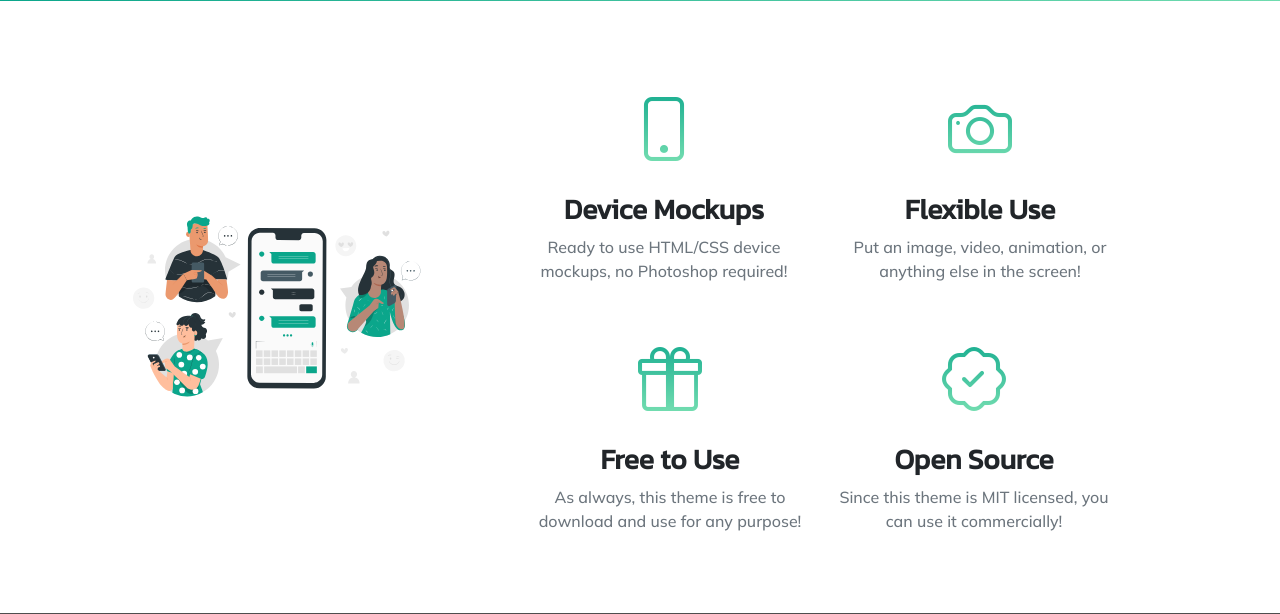
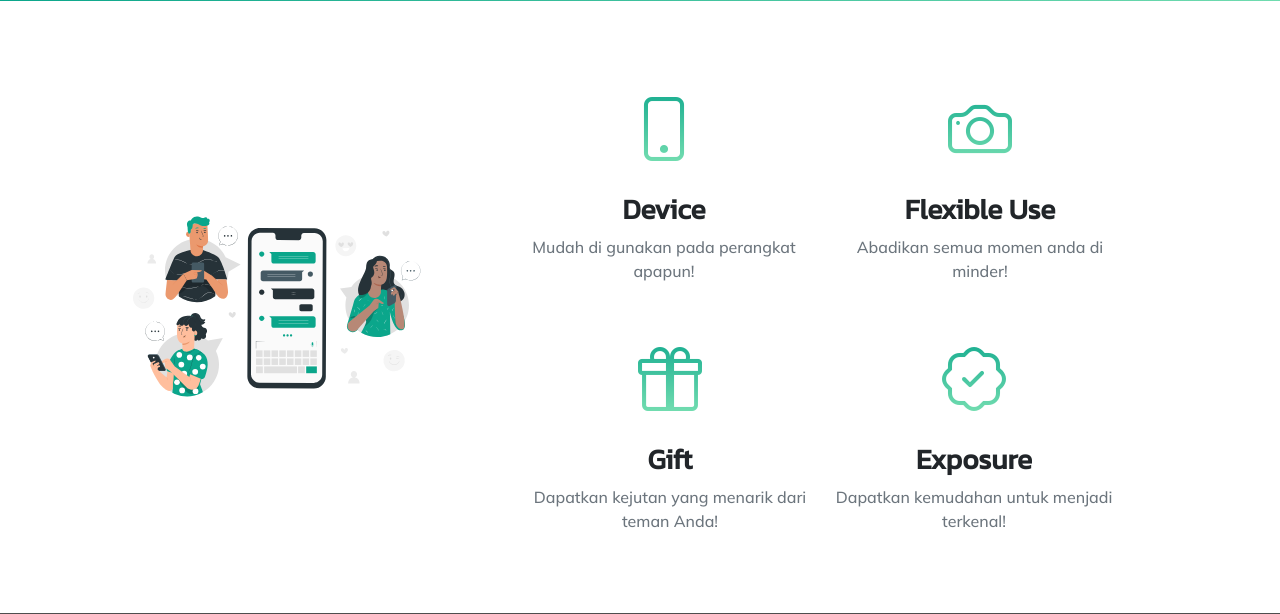
Before and after one commit to nan022/minder-app, a Flask app: page /minder in a window 1280 px wide. Shown: the part 988-1602 px from the top of the page. Run offline with Flask 2, Linux system fonts and the light colour scheme; some libraries are stand-ins or nearby versions; grey boxes are pictures that could not be loaded.

Commit message:
update landing

```diff
--- a/templates/landing.html
+++ b/templates/landing.html
@@ -132,9 +132,8 @@
                                 <!-- Feature item-->
                                 <div class="text-center">
                                     <i class="bi-phone icon-feature text-gradient d-block mb-3"></i>
-                                    <h3 class="font-alt">Device Mockups</h3>
-                                    <p class="text-muted mb-0">Ready to use HTML/CSS device mockups, no Photoshop
-                                        required!</p>
+                                    <h3 class="font-alt">Device</h3>
+                                    <p class="text-muted mb-0">Mudah di gunakan pada perangkat apapun!</p>
                                 </div>
                             </div>
                             <div class="col-md-6 mb-5">
@@ -142,8 +141,7 @@
                                 <div class="text-center">
                                     <i class="bi-camera icon-feature text-gradient d-block mb-3"></i>
                                     <h3 class="font-alt">Flexible Use</h3>
-                                    <p class="text-muted mb-0">Put an image, video, animation, or anything else in the
-                                        screen!</p>
+                                    <p class="text-muted mb-0">Abadikan semua momen anda di minder!</p>
                                 </div>
                             </div>
                         </div>
@@ -152,18 +150,16 @@
                                 <!-- Feature item-->
                                 <div class="text-center">
                                     <i class="bi-gift icon-feature text-gradient d-block mb-3"></i>
-                                    <h3 class="font-alt">Free to Use</h3>
-                                    <p class="text-muted mb-0">As always, this theme is free to download and use for any
-                                        purpose!</p>
+                                    <h3 class="font-alt">Gift</h3>
+                                    <p class="text-muted mb-0">Dapatkan kejutan yang menarik dari teman Anda!</p>
                                 </div>
                             </div>
                             <div class="col-md-6">
                                 <!-- Feature item-->
                                 <div class="text-center">
                                     <i class="bi-patch-check icon-feature text-gradient d-block mb-3"></i>
-                                    <h3 class="font-alt">Open Source</h3>
-                                    <p class="text-muted mb-0">Since this theme is MIT licensed, you can use it
-                                        commercially!</p>
+                                    <h3 class="font-alt">Exposure</h3>
+                                    <p class="text-muted mb-0">Dapatkan kemudahan untuk menjadi terkenal!</p>
                                 </div>
                             </div>
                         </div>
```
